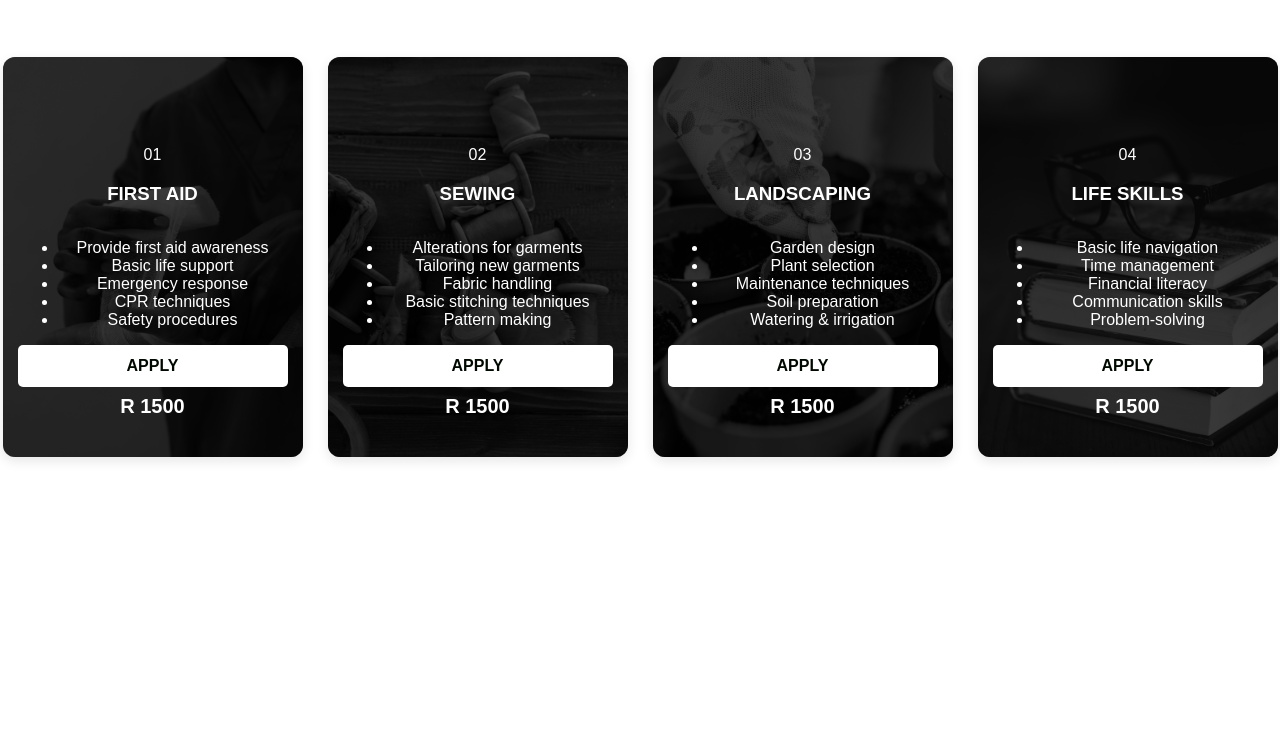
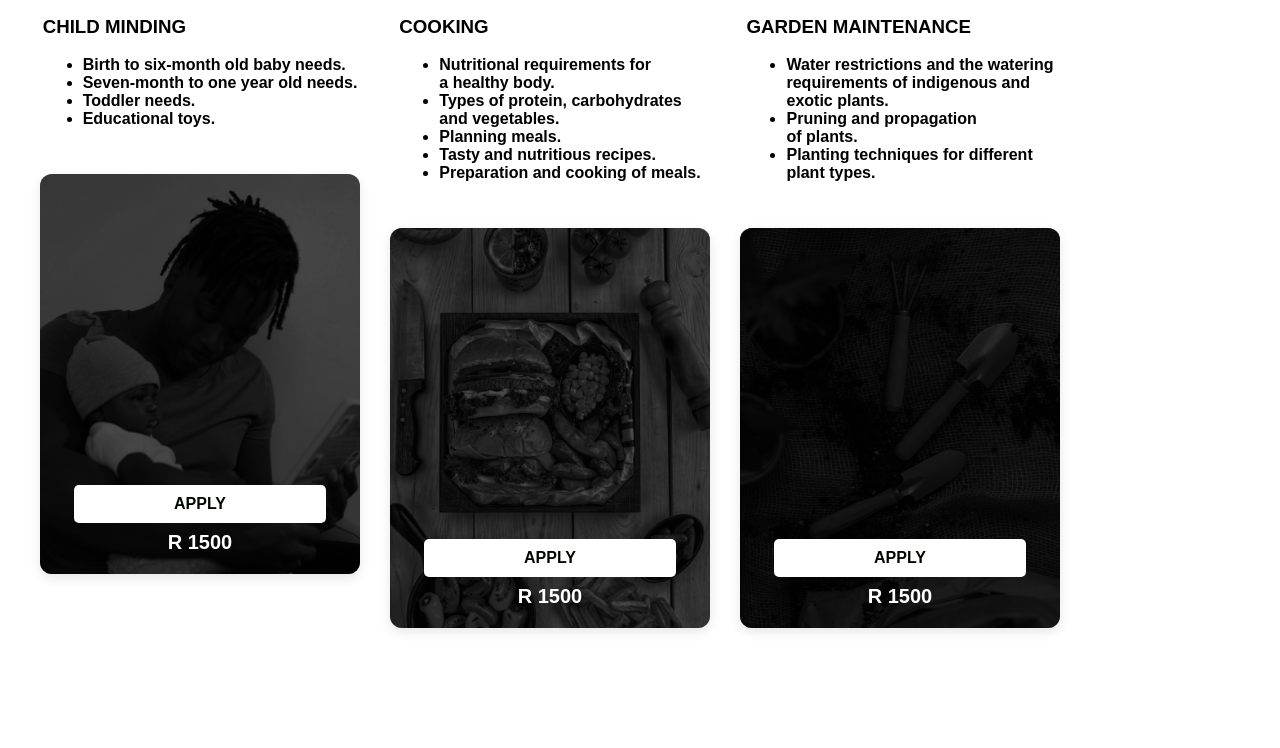
Before and after one commit to MES-KGOSI/web, a plain HTML site: page pages/sixweeksinfo.html in a window 1280 px wide. Shown: the part 243-991 px from the top of the page. Before the commit the page ends 800 px from the top, so only its background shows below. Drawn offline with Linux system fonts and the light colour scheme.

Commit message:
Update the info pages

```diff
--- a/css/style.css
+++ b/css/style.css
@@ -549,9 +549,10 @@ body, html {
   height: 50px;
 }
 
-/*nav for course info, fees and form, contact pages*/
+/* Info pages nav colors only */
 
-/* Info pages nav colors only, UI unchanged */
+
+
 .info-pages-header {
   background: transparent; /* keep header transparent if index page is transparent */
 }
@@ -603,9 +604,16 @@ body, html {
   color: #007AFF; /* blue text */
 }
 
-.info-pages-header .site-nav .nav-link.active::before {
+.info-pages-header .site-nav .nav-link.active::before,
+.info-pages-header .site-nav .nav-link:hover::before {
   background: #007AFF;
   border-color: #007AFF;
+}
+
+/* Contact link special case */
+.info-pages-header .site-nav .nav-link[href*="contact.html"]::before {
+  background: transparent !important;
+  border-color: #007AFF !important;
 }
 
 /* Search icon */
@@ -650,71 +658,82 @@ body, html {
   letter-spacing: 1px;
 }
 
-/* Active and hover */
-.info-pages-header .site-nav .nav-link.active,
-.info-pages-header .site-nav .nav-link:hover {
-  color: #007AFF; /* blue text */
+
+
+
+
+
+
+/*Cards and headings*/
+
+/* Whole courses section */
+.info-pages .courses-cards {
+  padding: 60px 20px;
+  top: 80px;
+  background: #FFFFFF;
+  position: relative;
+  overflow-x: auto;
+  white-space: nowrap;
+  align-items: center;
 }
 
-.info-pages-header .site-nav .nav-link.active::before {
-  background: #007AFF;
-  border-color: #007AFF;
+/* Container holding all courses */
+.info-pages .cards-container {
+  display: flex;
+  flex-wrap: nowrap;
+  gap: 30px;
+  padding: 60px 20px;
+  justify-content: flex-start;
+  align-items: flex-start;
+  overflow-x: auto;
+  scroll-behavior: smooth;
 }
 
-/*Info pages*/
-/* Courses Cards - Info Pages */
+.info-pages .cards-container::-webkit-scrollbar {
+  display: none;
+}
 
-/* Overlay */
-.info-pages .course-card .overlay {
-  position: absolute;
-  top: 0;
-  left: 50%;
-  transform: translateX(-50%);
-  width: 90%;
-  height: 100%;
-  background: rgba(0,0,0,0.7);
-  color: #FFFFFF;
+/* Each course item (text + image) */
+.info-pages .course-item {
   display: flex;
   flex-direction: column;
-  justify-content: center;
-  text-align: left;
-  padding: 25px 20px;
-  transition: background 0.3s;
+  align-items: center;
+  width: 320px;
 }
 
-/* Section heading (number, line, heading, bullets) above the cards */
+/* Section header above each image */
 .info-pages .course-section-header {
   text-align: left;
-  margin-bottom: 20px;
-  padding: 0 20px;
-  margin: 100px 20px;
-}
-.info-pages .courses-cards {
-  margin-top: 300px;
-  background: #FFFFFF;
+  margin-bottom: 30px;
+  font-weight: bold;
+  letter-spacing: 2;
+
 }
 
-/* Container for cards - horizontal scrolling removed, all cards inline */
-.info-pages .cards-container {
-  display: flex;
-  flex-wrap: wrap;
-  gap: 25px;
-  justify-content: center;
+.info-pages .course-number {
+  font-size: 24px;
+  font-weight: bold;
+  color: #000900;
 }
 
+.info-pages .divider {
+  width: 80%;
+  height: 2px;
+  background: #000900;
+  margin: 10px 0;
+  border-radius: 2px;
+}
 
-/* Individual course card */
+/* Image card */
 .info-pages .course-card {
   position: relative;
-  width: 300px;
   height: 400px;
+  overflow: hidden;
   border-radius: 12px;
   box-shadow: 0 4px 12px rgba(0,0,0,0.1);
-  overflow: hidden;
-  transition: transform 0.3s;
+   resize: contain;
 }
 
-/* Hover effect */
 .info-pages .course-card:hover {
   transform: translateY(-5px);
 }
@@ -727,81 +746,49 @@ body, html {
   display: block;
 }
 
-/* Overlay for APPLY button + price */
+/* Dark overlay over images (makes them darker, not lighter) */
+.info-pages .course-card::before {
+  content: "";
+  position: absolute;
+  top: 0;
+  left: 0;
+  width: 100%;
+  height: 100%;
+  background: rgba(0, 0, 0, 0.7); /* 0.7 = darken level */
+  z-index: 1;
+}
+
+/* Overlay for apply button + price */
 .info-pages .course-card .overlay {
   position: absolute;
   bottom: 20px;
   left: 50%;
   transform: translateX(-50%);
+  width: 100%;
+  color: #FFFFFF;
   text-align: center;
-  width: 90%;
+  z-index: 2; /* ensures overlay text is above the dark layer */
+  justify-content: center;
 }
 
-/* APPLY button */
 .info-pages .overlay .apply-btn {
-  display: inline-block;
   background: #FFFFFF;
   color: #000900;
   font-weight: bold;
   text-decoration: none;
-  padding: 12px 25px;
+  padding: 10px 100px;
   border-radius: 5px;
-  transition: background 0.3s;
+  display: inline-block;
+  text-align: center;
 }
+
 .info-pages .overlay .apply-btn:hover {
   background: #007AFF;
   color: #FFFFFF;
 }
 
-/* Price below button */
 .info-pages .overlay .course-price {
   font-size: 20px;
   font-weight: bold;
-  color: #FFFFFF;
   margin-top: 8px;
 }
-
-
-.info-pages .course-section-header {
-  text-align: left;
-  margin-bottom: 20px;
-}
-
-.info-pages .course-section-header .course-number {
-  display: block;
-  font-size: 44px;        /* bold, large number */
-  font-weight: bold;
-  color: #000900;
-  margin-bottom: 0;
-  line-height: 1.1;
-  letter-spacing: -2px;
-}
-
-.info-pages .course-section-header .divider {
-  width: 70px;
-  height: 4px;
-  background: #007AFF;
-  margin: 10px 0 18px 0;
-  border-radius: 2px;
-}
-
-.info-pages .course-section-header h3 {
-  font-size: 24px;
-  font-weight: bold;
-  margin: 0 0 8px 0;
-  letter-spacing: .5px;
-  color: #000900;
-}
-
-.info-pages .course-section-header ul.course-points {
-  list-style: disc inside;
-  padding-left: 0;
-  margin: 0;
-  font-size: 17px;
-  line-height: 1.6;
-  color: #000900;
-  text-align: left;
-}
-.info-pages .course-section-header ul.course-points li {
-  margin-bottom: 5px;
-}
--- a/pages/sixweeksinfo.html
+++ b/pages/sixweeksinfo.html
@@ -6,7 +6,7 @@
 </head>
 <body class="info-pages">
 
-  <!-- Header / Navigation for Info Pages -->
+  <!-- Header / Navigation -->
   <header class="site-header info-pages-header">
     <div class="container header-inner">
       <div class="brand">
@@ -15,13 +15,13 @@
         </a>
       </div>
 
-      <!-- Centered nav inside pill -->
       <nav class="site-nav">
         <a href="../index.html" class="nav-link">Home</a>
         <a href="../pages/sixmonths.html" class="nav-link">6 Months</a>
         <a href="../pages/sixweeks.html" class="nav-link">6 Weeks</a>
-        <a href="../pages/contact.html" class="nav-link active">Contact</a> <!-- Active -->
+        <a href="../pages/contact.html" class="nav-link active">Contact</a>
       </nav>
+
       <div class="search-icon">
         <img src="../assets/icons/searchBlack.png" alt="Search" class="icon" id="search-toggle">
         <div class="search-box" id="search-box">
@@ -30,95 +30,81 @@
       </div>
     </div>
   </header>
+
   <main>
-  <!-- Six Months Courses Cards (Info Page Version) -->
     <section class="courses-cards">
       <div class="cards-container">
 
-    <!-- Card 1 -->
-    <div class="course-card">
-      <img src="../assets/images/firstaid.png" alt="First Aid">
-      <div class="overlay">
+        <!-- ===== COURSE 1 ===== -->
+        <div class="course-item">
+          <div class="course-section-header">
             <div class="course-number">01</div>
             <div class="divider"></div>
-        <h3>FIRST AID</h3>
+            <h3>CHILD MINDING</h3>
             <ul class="course-points">
-          <li>Provide first aid awareness</li>
-          <li>Basic life support</li>
-          <li>Emergency response</li>
-          <li>CPR techniques</li>
-          <li>Safety procedures</li>
+              <li>Birth to six-month old baby needs.</li>
+              <li>Seven-month to one year old needs.</li>
+              <li>Toddler needs.</li>
+              <li>Educational toys.</li>
             </ul>
-        <a href="../feesandform.html" class="btn apply-btn">APPLY</a>
+          </div>
+          <div class="course-card">
+            <img src="../assets/images/childminding.png" alt="Child Minding">
+            <div class="overlay">
+              <a href="../pages/feesandform.html" class="apply-btn">APPLY</a>
               <div class="course-price">R 1500</div>
             </div>
           </div>
+        </div>
 
-    <!-- Card 2 -->
-    <div class="course-card">
-      <img src="../assets/images/sewing.png" alt="Sewing">
-      <div class="overlay">
+        <!-- ===== COURSE 2 ===== -->
+        <div class="course-item">
+          <div class="course-section-header">
             <div class="course-number">02</div>
             <div class="divider"></div>
-        <h3>SEWING</h3>
+            <h3>COOKING</h3>
             <ul class="course-points">
-          <li>Alterations for garments</li>
-          <li>Tailoring new garments</li>
-          <li>Fabric handling</li>
-          <li>Basic stitching techniques</li>
-          <li>Pattern making</li>
+              <li>Nutritional requirements for <br>a healthy body.</br></li>
+              <li>Types of protein, carbohydrates <br>and vegetables.</br></li>
+              <li>Planning meals.</li>
+              <li>Tasty and nutritious recipes.</li>
+              <li>Preparation and cooking of meals.</li>
             </ul>
-        <a href="../feesandform.html" class="btn apply-btn">APPLY</a>
+          </div>
+          <div class="course-card">
+            <img src="../assets/images/cooking.png" alt="Cooking">
+            <div class="overlay">
+              <a href="../pages/feesandform.html" class="apply-btn">APPLY</a>
               <div class="course-price">R 1500</div>
             </div>
           </div>
+        </div>
 
-    <!-- Card 3 -->
-    <div class="course-card">
-      <img src="../assets/images/landscaping.png" alt="Landscaping">
-      <div class="overlay">
+        <!-- ===== COURSE 3 ===== -->
+        <div class="course-item">
+          <div class="course-section-header">
             <div class="course-number">03</div>
             <div class="divider"></div>
-        <h3>LANDSCAPING</h3>
+            <h3>GARDEN MAINTENANCE</h3>
             <ul class="course-points">
-          <li>Garden design</li>
-          <li>Plant selection</li>
-          <li>Maintenance techniques</li>
-          <li>Soil preparation</li>
-          <li>Watering & irrigation</li>
+              <li>Water restrictions and the watering <br>requirements of indigenous and<br> exotic plants.</br></li>
+              <li>Pruning and propagation <br>of plants.</br></li>
+              <li>Planting techniques for different <br>plant types.</br></li>
             </ul>
-        <a href="../feesandform.html" class="btn apply-btn">APPLY</a>
+          </div>
+          <div class="course-card">
+            <img src="../assets/images/garden.png" alt="Garden Maintenance">
+            <div class="overlay">
+              <a href="../pages/feesandform.html" class="apply-btn">APPLY</a>
               <div class="course-price">R 1500</div>
             </div>
-    </div>
-
-    <!-- Card 4 -->
-    <div class="course-card">
-      <img src="../assets/images/lifeskills.png" alt="Life Skills">
-      <div class="overlay">
-        <div class="course-number">04</div>
-        <div class="divider"></div>
-        <h3>LIFE SKILLS</h3>
-        <ul class="course-points">
-          <li>Basic life navigation</li>
-          <li>Time management</li>
-          <li>Financial literacy</li>
-          <li>Communication skills</li>
-          <li>Problem-solving</li>
-        </ul>
-        <a href="../feesandform.html" class="btn apply-btn">APPLY</a>
-        <div class="course-price">R 1500</div>
           </div>
         </div>
 
       </div>
     </section>
+  </main>
 
-</main>
-</body>
-</html>
-
-<!-- JS for search dropdown -->
   <script>
     const searchToggle = document.getElementById('search-toggle');
     const searchBox = document.getElementById('search-box');
@@ -135,3 +121,6 @@
       }
     });
   </script>
+
+</body>
+</html>
```
Also changed, not shown: javascript/app.js (+56 -4 lines), pages/contact.html (+2 -2 lines), pages/sixmonthsinfo.html (+63 -49 lines). Lines whose indentation alone changed are shown as unchanged.
